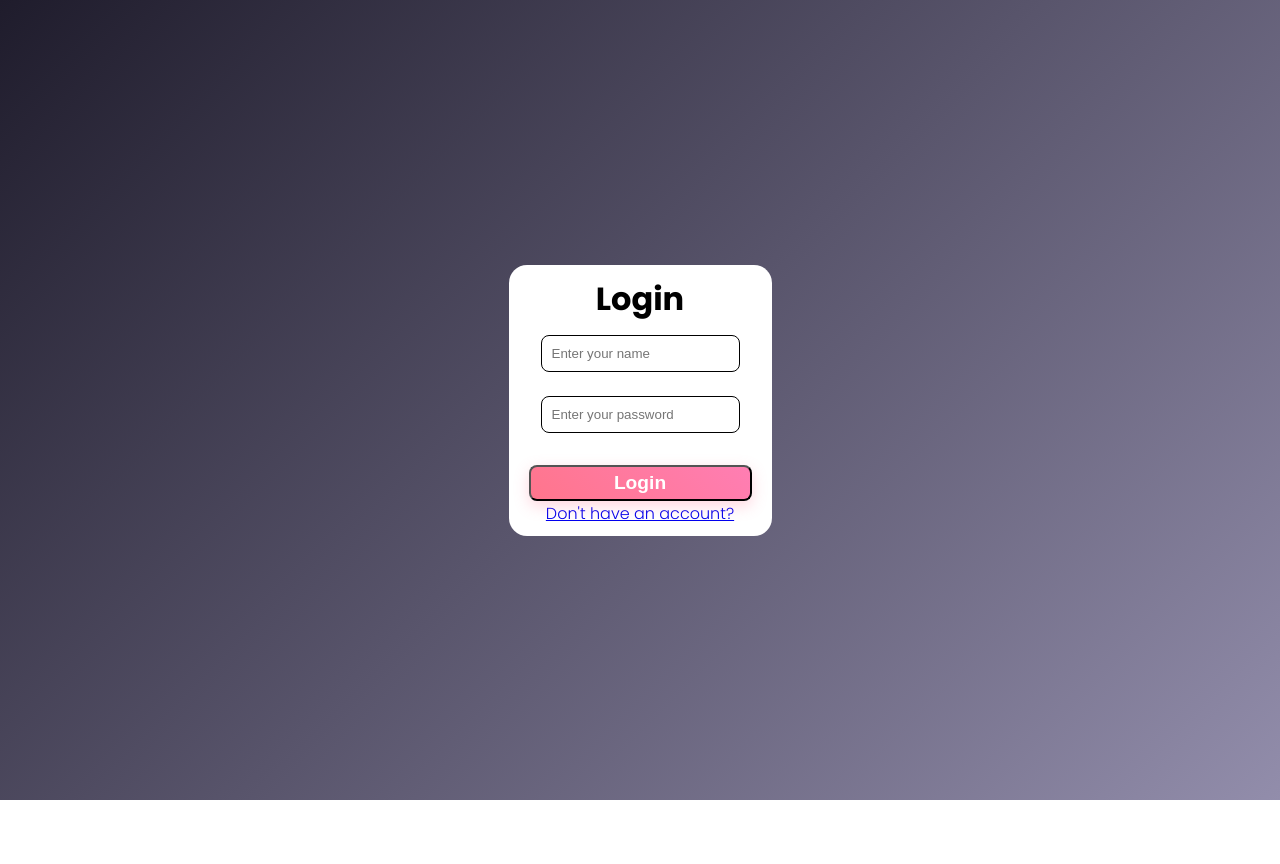
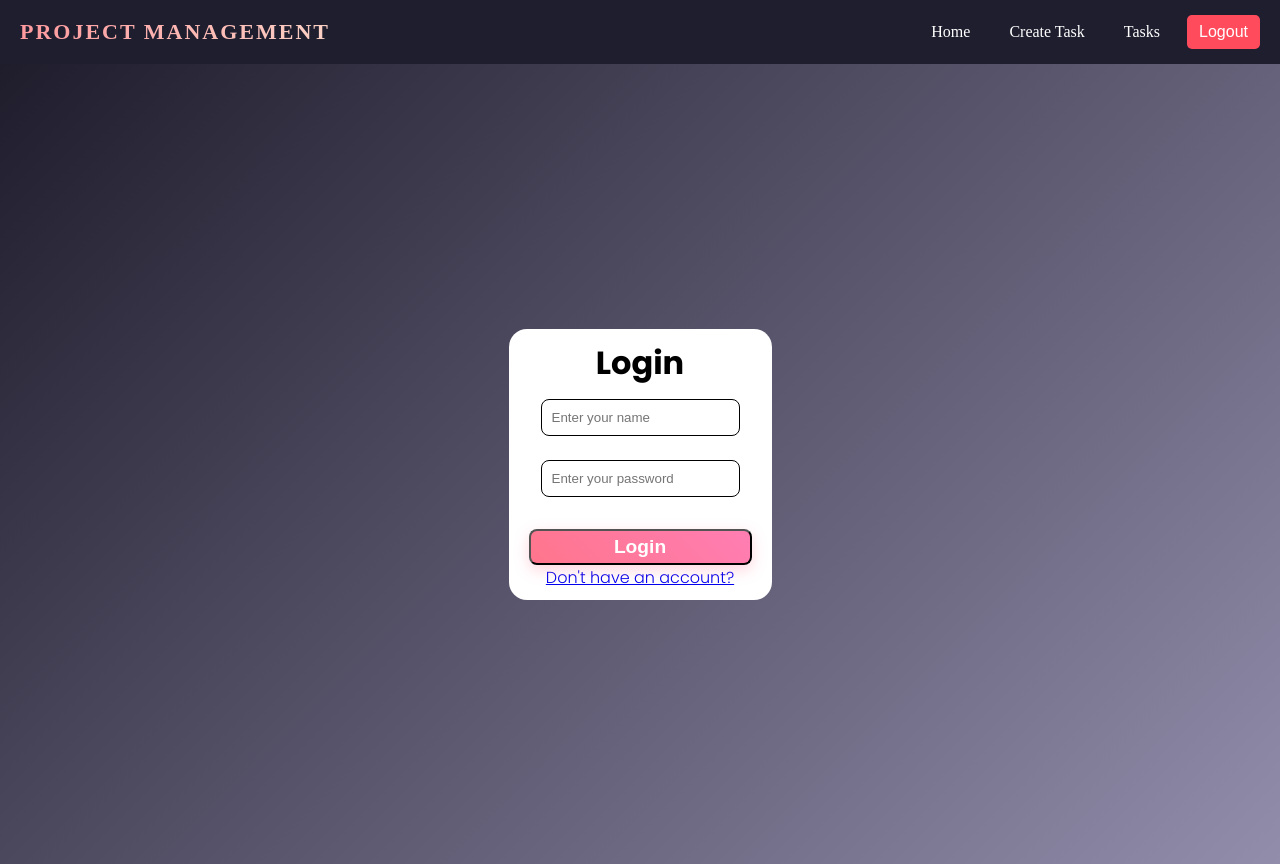
Before and after one commit to Deiiivy/project-management, a React (Vite) app in the folder client/: page /Login in a window 1280 px wide. Before the commit the page ends 800 px from the top, so only its background shows below. Built offline with nearby package versions, Linux system fonts and the light colour scheme.

Commit message:
add funcion of create tasks

```diff
--- a/client/src/App.jsx
+++ b/client/src/App.jsx
@@ -2,23 +2,27 @@ import { useState } from 'react'
 import './App.css'
 import { BrowserRouter as Router, Routes,Route } from 'react-router-dom';
 import Home from './Home/Home';
-import Index from './page/Index';
+import Index from './page/Index/Index.jsx';
 import Singin from './Auth/Singin/Singin';
 import Login from './Auth/Login/Login';
 import ProtectedRoute from './utils/ProtectedRoute';
 import { AuthProvider } from './utils/AuthContext';
+import CreateTask from './page/createTask/CreateTask.jsx';
+import Navbar from './navbar/Navbar.jsx';
 
 function App() {
   return (
     <>
     <AuthProvider>
         <Router>
+    <Navbar />
       <div>
         <Routes>
           <Route path="/" element={<Home />} />
           <Route path="/Login" element={<Login />} />
           <Route path="/singin" element={<Singin />} />
           <Route path="/index" element={<ProtectedRoute element={<Index />} />} />
+          <Route path='/CreateTask' element={<ProtectedRoute element={<CreateTask />} />} />
         </Routes>
       </div>
     </Router>
--- a/client/src/Auth/Login/Login.jsx
+++ b/client/src/Auth/Login/Login.jsx
@@ -26,6 +26,7 @@ function Login() {
             if (response.ok) {
                 login();
                 localStorage.setItem('token', data.token);
+              console.log(data)
                 console.log('Login exitoso');
                 navigate('/index');
                 setName('');
--- a/client/src/Auth/Singin/Singin.jsx
+++ b/client/src/Auth/Singin/Singin.jsx
@@ -1,6 +1,6 @@
 import React from 'react'
 import './Singin.css'
-import { Link } from 'react-router-dom'
+import { Link, useNavigate } from 'react-router-dom'
 import { useState } from 'react'
 import { useAuth } from '../../utils/AuthContext';
 
@@ -9,6 +9,7 @@ function Singin() {
     const [password, setPassword] = useState('')
     const [error, setError] = useState('')
     const { login } = useAuth();
+    const navigate = useNavigate()
 
     const singin = async (e) => {
         e.preventDefault();
@@ -23,6 +24,7 @@ function Singin() {
 
             if (response.ok) {
                 login();                  console.log('Usuario creado exitosamente');
+                navigate('/Login')
                 setName('')
                 setPassword('')
             } else {
--- /dev/null
+++ b/client/src/navbar/Navbar.css
@@ -0,0 +1,52 @@
+
+.Navbar {
+    display: flex;
+    justify-content: space-between;
+    align-items: center;
+    background-color: #1e1e2f;
+    padding: 15px 20px;
+    box-shadow: 0 4px 8px rgba(0, 0, 0, 0.2);
+}
+
+.title h1 {
+    color: #ffffff;
+    font-size: 22px;
+    margin: 0;
+}
+
+
+.nav-links {
+    display: flex;
+    gap: 15px;
+}
+
+
+.nav-links a {
+    color: #ffffff;
+    text-decoration: none;
+    font-size: 16px;
+    padding: 8px 12px;
+    border-radius: 5px;
+    transition: background 0.3s;
+}
+
+
+.nav-links a:hover {
+    background: #3a3a50;
+}
+
+.logout-btn {
+    background: #ff4b5c;
+    color: white;
+    border: none;
+    padding: 8px 12px;
+    font-size: 16px;
+    cursor: pointer;
+    border-radius: 5px;
+    transition: background 0.3s;
+}
+
+
+.logout-btn:hover {
+    background: #ff1e36;
+}
--- /dev/null
+++ b/client/src/navbar/Navbar.jsx
@@ -0,0 +1,37 @@
+import React from 'react';
+import { Link } from 'react-router-dom';
+import { useAuth } from '../utils/AuthContext';
+import './Navbar.css';
+
+function Navbar() {
+    const { login } = useAuth();
+    const { logout } = useAuth();
+
+    return (
+        <div className="Navbar">
+            <div className="title">
+                <h1>PROJECT MANAGEMENT</h1>
+            </div>
+
+            <div className="nav-links">
+                <Link to="/">Home</Link>
+
+                {login ? (
+                    <>
+                        <Link to="/CreateTask">Create Task</Link>
+                        <Link to="/index">Tasks</Link>
+                        <button onClick={logout} className="logout-btn">Logout</button>
+
+                    </>
+                ) : (
+                    <>
+                        <Link to="/login">Login</Link>
+                        <Link to="/register">Register</Link>
+                    </>
+                )}
+            </div>
+        </div>
+    );
+}
+
+export default Navbar;
--- a/client/src/page/Index.jsx
+++ /dev/null
@@ -1,10 +0,0 @@
-import React from 'react'
-import './Index.css'
-
-function Index() {
-  return (
-    <div>Index</div>
-  )
-}
-
-export default Index
--- /dev/null
+++ b/client/src/page/Index/Index.jsx
@@ -0,0 +1,43 @@
+import React, { useEffect, useState } from 'react'
+import './Index.css'
+import { Link } from 'react-router-dom'
+
+function Index() {
+  const [tasks, setTasks] = useState([]);
+  const getAllTask = async () => {
+        const token = localStorage.getItem("token");
+        try {
+            const response = await fetch("http://localhost:3000/projectManagement/getTasksUser", {
+                method: "GET",
+                headers: {
+                    "Content-Type": "application/json",
+                    "Authorization": `Bearer ${token}`
+                }
+            });
+
+            if (!response.ok) {
+                throw new Error("Error en la solicitud");
+            }
+
+            const data = await response.json();
+            setTasks(data);
+        } catch (error) {
+            console.error("Error al obtener tareas:", error);
+        }
+    };
+
+  useEffect(() => {
+    getAllTask();
+  },[])
+  return (
+    <div className='Index'>
+     <div className='Tasks'>
+    {tasks.map((task, index) => (
+      <li key={index}>{task.title} - {task.description}</li>
+    ))}
+    </div>
+    </div>
+  )
+}
+
+export default Index
--- /dev/null
+++ b/client/src/page/createTask/CreateTask.css
@@ -0,0 +1,68 @@
+.create-task-container {
+  max-width: 400px;
+  margin: 50px auto;
+  padding: 20px;
+  border-radius: 8px;
+  box-shadow: 0 4px 8px rgba(0, 0, 0, 0.1);
+  background-color: #ffffff;
+  text-align: center;
+}
+
+h2 {
+  color: #333;
+}
+
+.message {
+  font-size: 14px;
+  color: #d32f2f;
+  margin-bottom: 10px;
+}
+
+.task-form {
+  display: flex;
+  flex-direction: column;
+}
+
+.form-group {
+  margin-bottom: 15px;
+  text-align: left;
+}
+
+.form-group label {
+  font-weight: bold;
+  display: block;
+}
+
+.form-group input,
+.form-group textarea {
+  width: 100%;
+  padding: 8px;
+  border: 1px solid #ccc;
+  border-radius: 4px;
+  font-size: 16px;
+}
+
+.submit-btn {
+  background-color: #28a745;
+  color: white;
+  border: none;
+  padding: 10px;
+  border-radius: 4px;
+  font-size: 16px;
+  cursor: pointer;
+}
+
+.submit-btn:hover {
+  background-color: #218838;
+}
+
+.back-link {
+  display: block;
+  margin-top: 10px;
+  color: #007bff;
+  text-decoration: none;
+}
+
+.back-link:hover {
+  text-decoration: underline;
+}
--- /dev/null
+++ b/client/src/page/createTask/CreateTask.jsx
@@ -0,0 +1,72 @@
+import React, { useState } from 'react';
+import { Link } from 'react-router-dom';
+import './CreateTask.css'; // Importamos el archivo de estilos
+
+function CreateTask() {
+  const [title, setTitle] = useState('');
+  const [description, setDescription] = useState('');
+  const [message, setMessage] = useState('');
+
+  const createTasks = async (e) => {
+    e.preventDefault();
+
+    const token = localStorage.getItem('token');
+    if (!token) {
+      setMessage('No tienes autorización.');
+      return;
+    }
+
+    try {
+      const response = await fetch('http://localhost:3000/projectManagement/createTask', {
+        method: 'POST',
+        headers: {
+          'Content-Type': 'application/json',
+          'Authorization': `Bearer ${token}`,
+        },
+        body: JSON.stringify({ title, description }),
+      });
+
+      const data = await response.json();
+
+      if (response.ok) {
+        setMessage('✅ Tasks create success.');
+        setTitle('');
+        setDescription('');
+      } else {
+        setMessage(`❌ Error: ${data.message}`);
+      }
+    } catch (error) {
+      setMessage('❌ Error en la conexión con el servidor.');
+    }
+  };
+
+  return (
+    <div className="create-task-container">
+      <h2>Create Task</h2>
+      {message && <p className="message">{message}</p>}
+      <form onSubmit={createTasks} className="task-form">
+        <div className="form-group">
+          <label>Title:</label>
+          <input
+            type="text"
+            value={title}
+            onChange={(e) => setTitle(e.target.value)}
+            required
+          />
+        </div>
+        <div className="form-group">
+          <label>Description:</label>
+          <textarea
+            value={description}
+            onChange={(e) => setDescription(e.target.value)}
+            required
+          />
+        </div>
+        <button type="submit" className="submit-btn">Create tasks</button>
+      </form>
+      <Link to="/index" className="back-link">back to the list of tasks</Link>
+    </div>
+  );
+}
+
+export default CreateTask;
```
Also changed, not shown: client/src/page/Index/Index.css (added).
